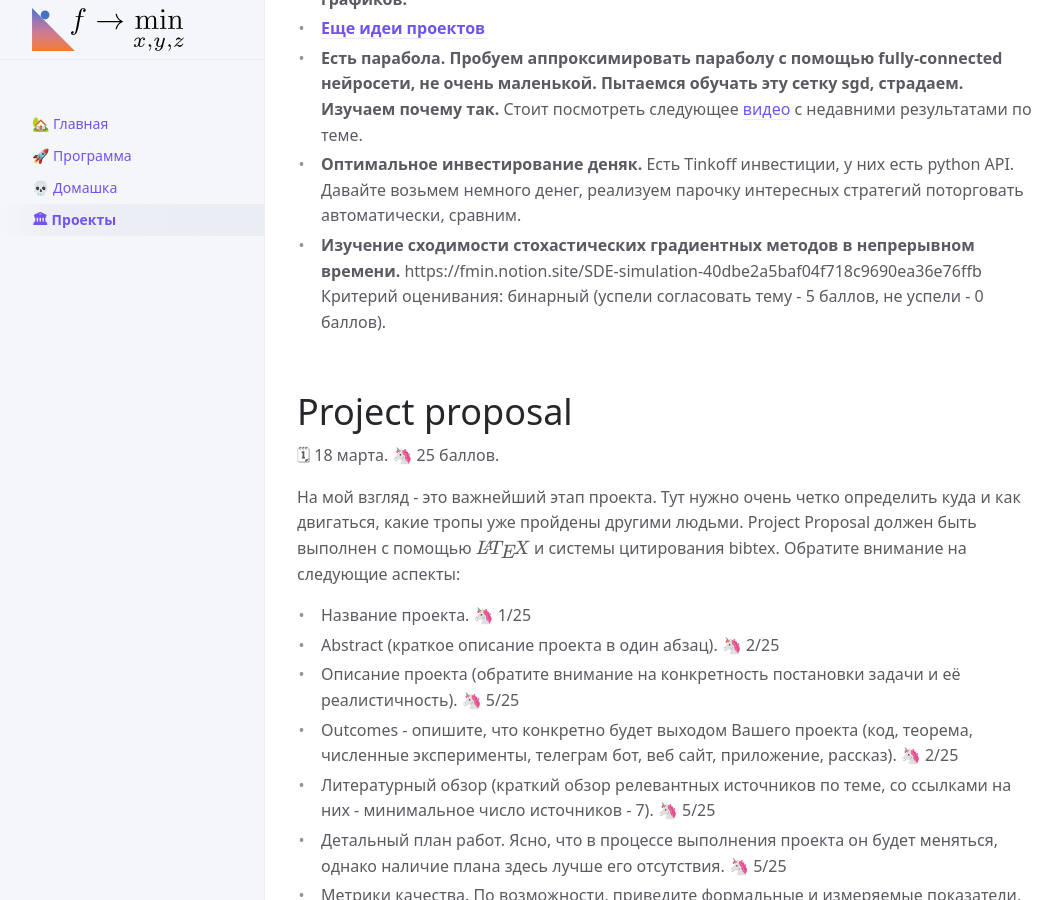
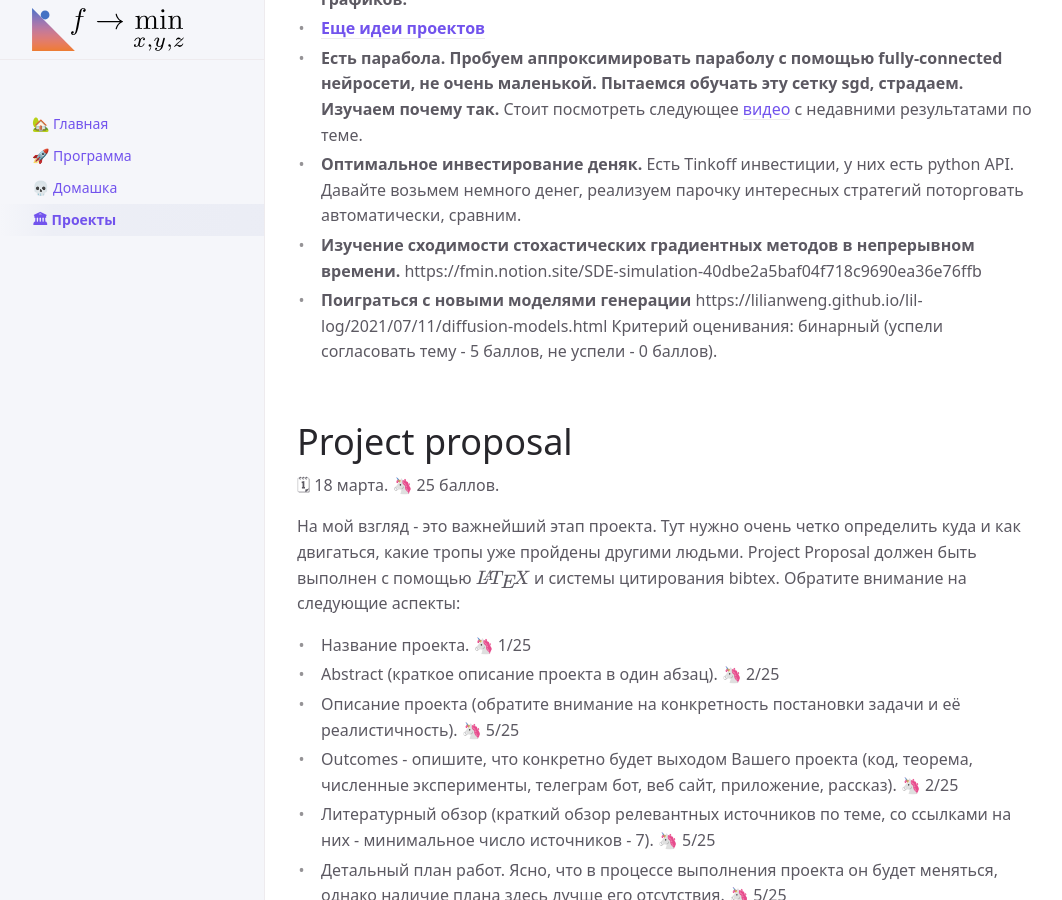
Before and after one commit to MerkulovDaniil/mipt21, a Jekyll site: the page built from projects.md, in a window 1280 px wide and 900 px high, scrolled down 3220 px. Shown: the whole window, without its empty margins (107-1169 px from the left). Built offline with Jekyll 4.4.1, drawn with Linux system fonts in a browser that asks for light colours; our own code applies the rules of GitHub Pages for plain Markdown files; formulas are drawn with MathJax 3; a script that is not in the unit is left out.

Commit message:
Update projects.md

```diff
--- a/projects.md
+++ b/projects.md
@@ -55,6 +55,8 @@ nav_order: 4
   Есть Tinkoff инвестиции, у них есть python API. Давайте возьмем немного денег, реализуем парочку интересных стратегий поторговать автоматически, сравним.
 * **Изучение сходимости стохастических градиентных методов в непрерывном времени.**
   https://fmin.notion.site/SDE-simulation-40dbe2a5baf04f718c9690ea36e76ffb
+* **Поиграться с новыми моделями генерации**
+  https://lilianweng.github.io/lil-log/2021/07/11/diffusion-models.html
 Критерий оценивания: бинарный (успели согласовать тему - 5 баллов, не успели - 0 баллов).
 
 # Project proposal
```
